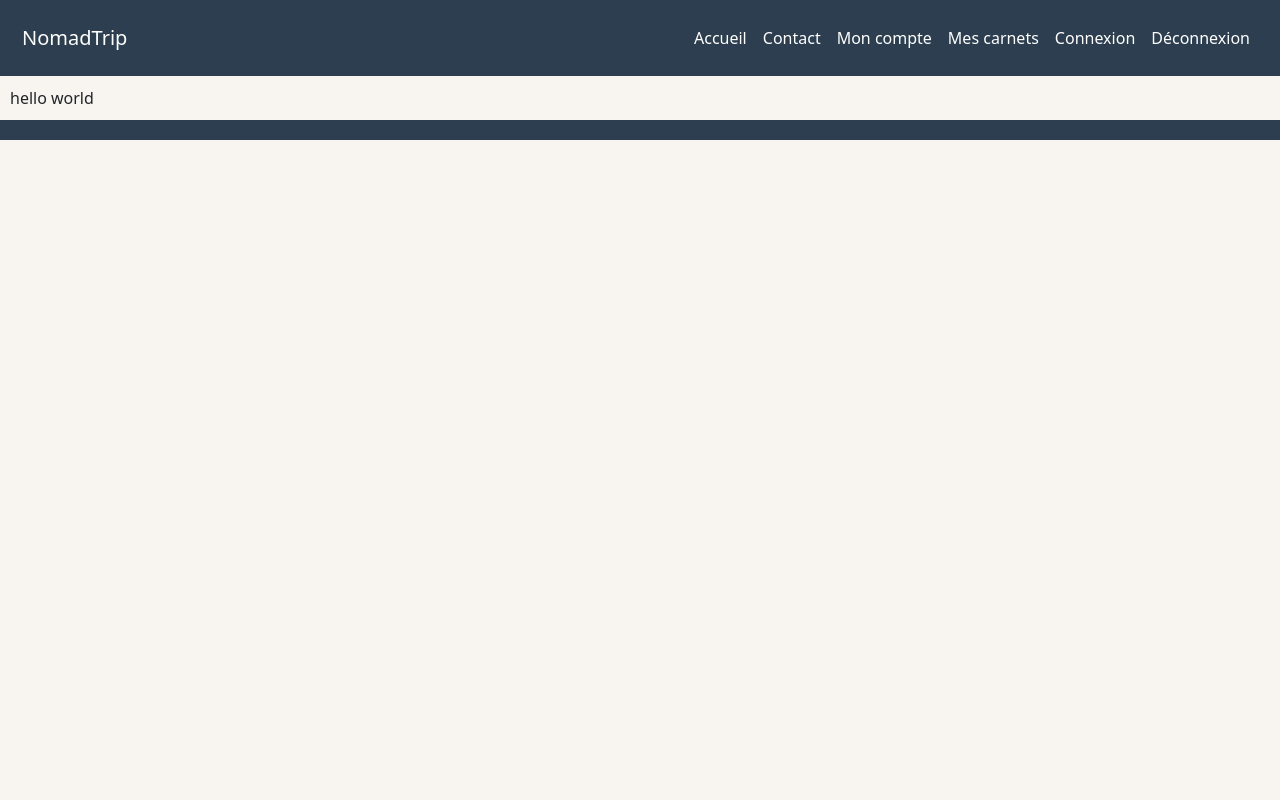
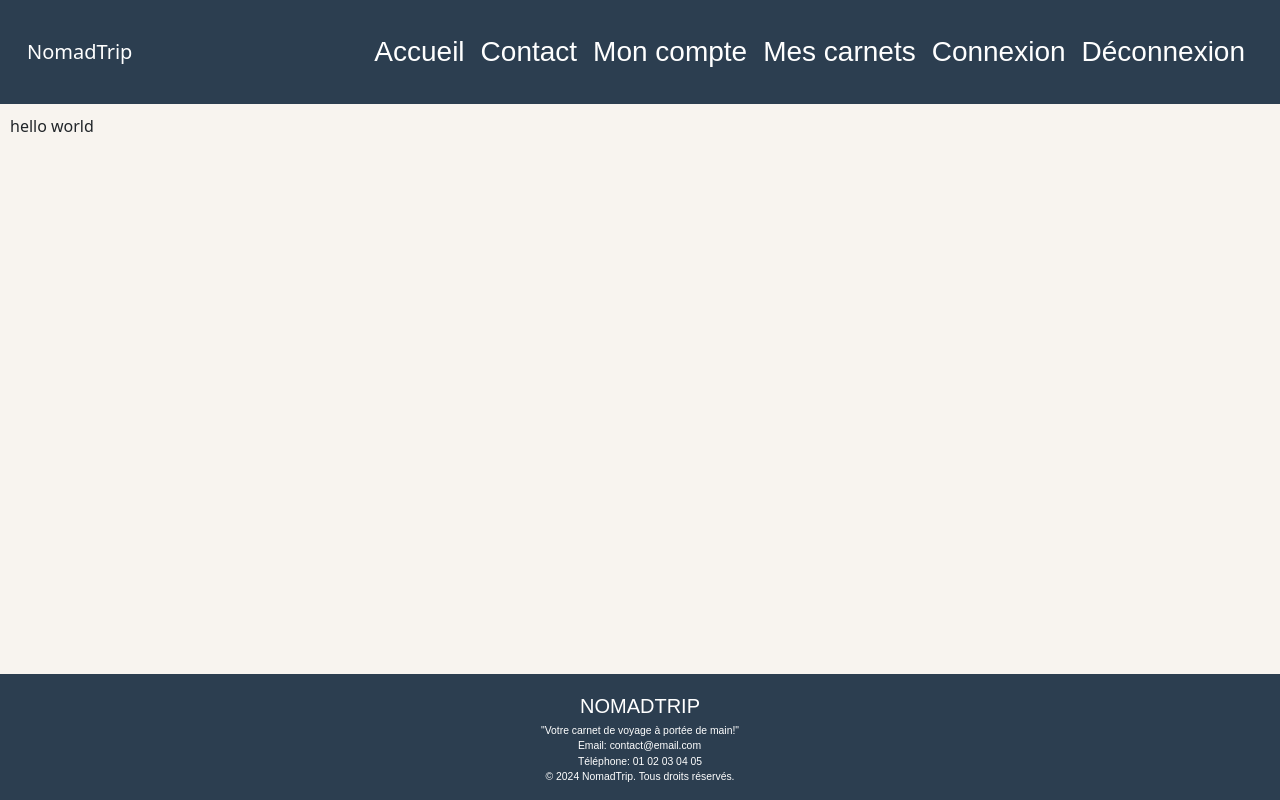
Before and after one commit to GilPB93/NomadTrip, a PHP site: page / in a window 1280 px wide. Run offline with PHP 8.4, Linux system fonts and the light colour scheme; some libraries are stand-ins or nearby versions; some web fonts are replaced.

Commit message:
add footer + costumize titles/text

```diff
--- a/NomadTripFrontEnd/Router/Router.js
+++ b/NomadTripFrontEnd/Router/Router.js
@@ -2,7 +2,7 @@ import Route from "./Route.js";
 import { allRoutes, websiteName } from "./allRoutes.js";
 
 // Création d'une route pour la page 404 (page introuvable)
-const route404 = new Route("404", "Page introuvable", "/NomadTripFrontEnd/pages/404.html");
+const route404 = new Route("404", "Page introuvable", "/pages/404.html");
 
 // Fonction pour récupérer la route correspondant à une URL donnée
 const getRouteByUrl = (url) => {
--- a/NomadTripFrontEnd/Router/allRoutes.js
+++ b/NomadTripFrontEnd/Router/allRoutes.js
@@ -2,7 +2,7 @@ import Route from "./Route.js";
 
 //Définir ici les routes
 export const allRoutes = [
-    new Route("/", "Accueil", "/NomadTripFrontEnd/pages/home.html"),
+    new Route("/", "Accueil", "/pages/home.html"),
 
 
 ];
--- a/NomadTripFrontEnd/index.html
+++ b/NomadTripFrontEnd/index.html
@@ -13,7 +13,7 @@
 
 
 <body>
-    <header>
+    <header class="header">
         <nav class="navbar navbar-expand-lg">
             <div class="container-fluid">
                 <a class="navbar-brand text-white" href="/">NomadTrip</a>
@@ -50,8 +50,14 @@
         <!--injection du contenu de la page-->
     </main>
 
-    <footer>
-
+    <footer class="footer text-white">
+        <h4>NOMADTRIP</h4>
+        <p>"Votre carnet de voyage à portée de main!"</p>
+        <div>
+            <p>Email: contact@email.com</p>
+            <p>Téléphone: 01 02 03 04 05</p>
+        </div>
+        <p>© 2024 NomadTrip. Tous droits réservés.</p>
     </footer>
 
     <script type="module" src="Router/Router.js"></script>
--- a/NomadTripFrontEnd/scss/_custom.scss
+++ b/NomadTripFrontEnd/scss/_custom.scss
@@ -15,7 +15,6 @@ $family-text: 'Arial', sans-serif;
 
 
 
-
 @import "../node_modules/bootstrap/scss/bootstrap";
 
 // Then add additional custom code here
--- a/NomadTripFrontEnd/scss/main.scss
+++ b/NomadTripFrontEnd/scss/main.scss
@@ -2,10 +2,17 @@
 
 header, footer {
     background-color: $color1;
+    width: 100%;
+    padding: 15px;
     margin: 0 auto;
+    align-items: center;
+}
+
+footer.footer {
+    position: absolute;
+    bottom: 0;
     width: 100%;
-    max-width: 1440px;
-    padding: 10px;
+    justify-items: center;
 }
 
 body {
@@ -13,9 +20,47 @@ body {
 }
 
 main {
+    margin: 0 auto;
     width: 100%;
     max-width: 1440px;
     padding: 10px;
+}
+
+
+h1 {
+    font-family: $family-title;
+    font-size: 2.25rem;
+    margin: 5px;
+}
+
+h2 {
+    font-family: $family-title;
+    font-size: 1.75rem;
+    margin: 5px;
+}
+
+h3 {
+    font-family: $family-title;
+    font-size: 1.5rem;
+    margin: 5px;
+}
+
+h4 {
+    font-family: $family-title;
+    font-size: 1.25rem;
+    margin: 5px;
+}
+
+p {
+    font-family: $family-text;
+    font-size: 1rem;
+    margin: 5px;
+}
+
+footer p {
+    font-family: $family-text;
+    font-size: 0.65rem;
+    margin: 0;
 }
 
 
@@ -23,8 +68,14 @@ main {
     display: flex;
     margin: 0 auto;
     justify-content: space-around;
+    max-width: 1440px;
 }
 
 .navbar-toggler {
     background-color: $color5;
 }
+
+.navbar-nav {
+    font-size: 1.75rem;
+    font-family: $family-title;
+}
```
Also changed, not shown: NomadTripFrontEnd/img/Logo.png (added), NomadTripFrontEnd/scss/main.css, 1 other file.
